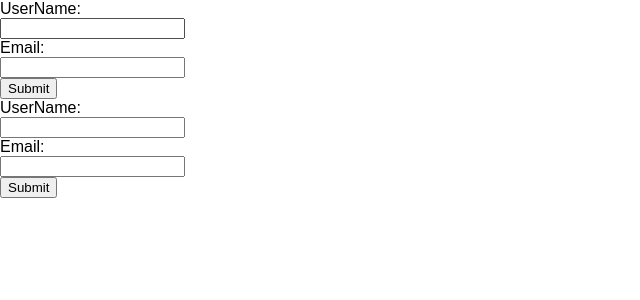
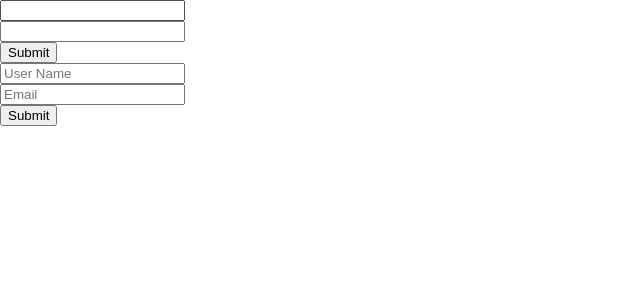
Before and after one commit to halee9/form-validation, a React (Create React App) app: page / in a window 1280 px wide. Shown: the top 300 px of the page, without its empty margins (0-640 px from the left). Built offline with nearby package versions, Linux system fonts and the light colour scheme.

Commit message:
modify multiple validates

```diff
--- a/src/FormValidateFieldLevel.js
+++ b/src/FormValidateFieldLevel.js
@@ -20,13 +20,13 @@ class FormValidateFieldLevel extends Component {
         <form onSubmit={handleSubmit}>
           <Field
             name= 'username'
-            label= 'UserName: '
-            validates= {[username]}
+            validates= {[required, minLength(2), maxLength(10)]}
+            placeholder='User Name'
           />
           <Field
             name= 'email'
-            label= 'Email: '
             validates= {[email]}
+            placeholder='Email'
           />
 
           <button type="submit">Submit</button>
--- a/src/formValidate/Field.js
+++ b/src/formValidate/Field.js
@@ -15,15 +15,10 @@ export class Field extends Component {
 
   }
   render() {
-    const { name, type, label, required } = this.props;
+    const { name, type, label } = this.props;
     const { form } = this.context;
-    // const form = forms[formName];
-    // console.log("form: ", form);
-    // console.log("context: ", this.context.formName)
     return (
       <div>
-        <label>
-          <div>{ label }</div>
           <input
               type={type}
               name={name}
@@ -35,19 +30,15 @@ export class Field extends Component {
                 this.touched = true;
                 this.change(e.target.value);
               }}
-              required={required}
               {...this.props}
             />
           <div>{form && form.errors && form.errors[name]}</div>
-        </label>
-        <div></div>
       </div>
     )
   }
 }
 
 Field.contextTypes = {
-  formName: PropTypes.string,
   form: PropTypes.object,
   onChange: PropTypes.func,
 };
@@ -59,6 +50,5 @@ Field.defaultProps = {
 Field.propTypes = {
   name: PropTypes.string,
   type: PropTypes.string,
-  validates: PropTypes.array,
   label: PropTypes.string,
 };
--- a/src/formValidate/withForm.js
+++ b/src/formValidate/withForm.js
@@ -28,8 +28,7 @@ export function withForm(formData) {
 
     class HOC extends Component {
       getChildContext() {
-        // console.log("hoc form: ", this.props.form)
-        return { formName: formName, form: this.props.form, onChange: this.props.onChange };
+        return { form: this.props.form, onChange: this.props.onChange };
       }
       handleSubmit = (e) => {
         if (e.preventDefault) e.preventDefault();
@@ -51,7 +50,6 @@ export function withForm(formData) {
     }
 
     HOC.childContextTypes = {
-      formName: PropTypes.string,
       form: PropTypes.object,
       onChange: PropTypes.func,
     };
--- a/src/reducers/formReducer.js
+++ b/src/reducers/formReducer.js
@@ -14,7 +14,14 @@ export default function formReducer(state={}, action){
 
     let errors = {};
     if (validates){
-      errors = { ...form.errors, [fieldName]: validates.map(v => v(payload.value)).join(", ")};
+      let err = '';
+      for (let i=0; i<validates.length; i++){
+        err = validates[i](value);
+        if (typeof err !== 'undefined' && err !== ''){
+          break;
+        }
+      }
+      errors = { ...form.errors, [fieldName]: err };
     }
     else if (form.formValidate){
       const errs = form.formValidate({ [fieldName]: value });
```
